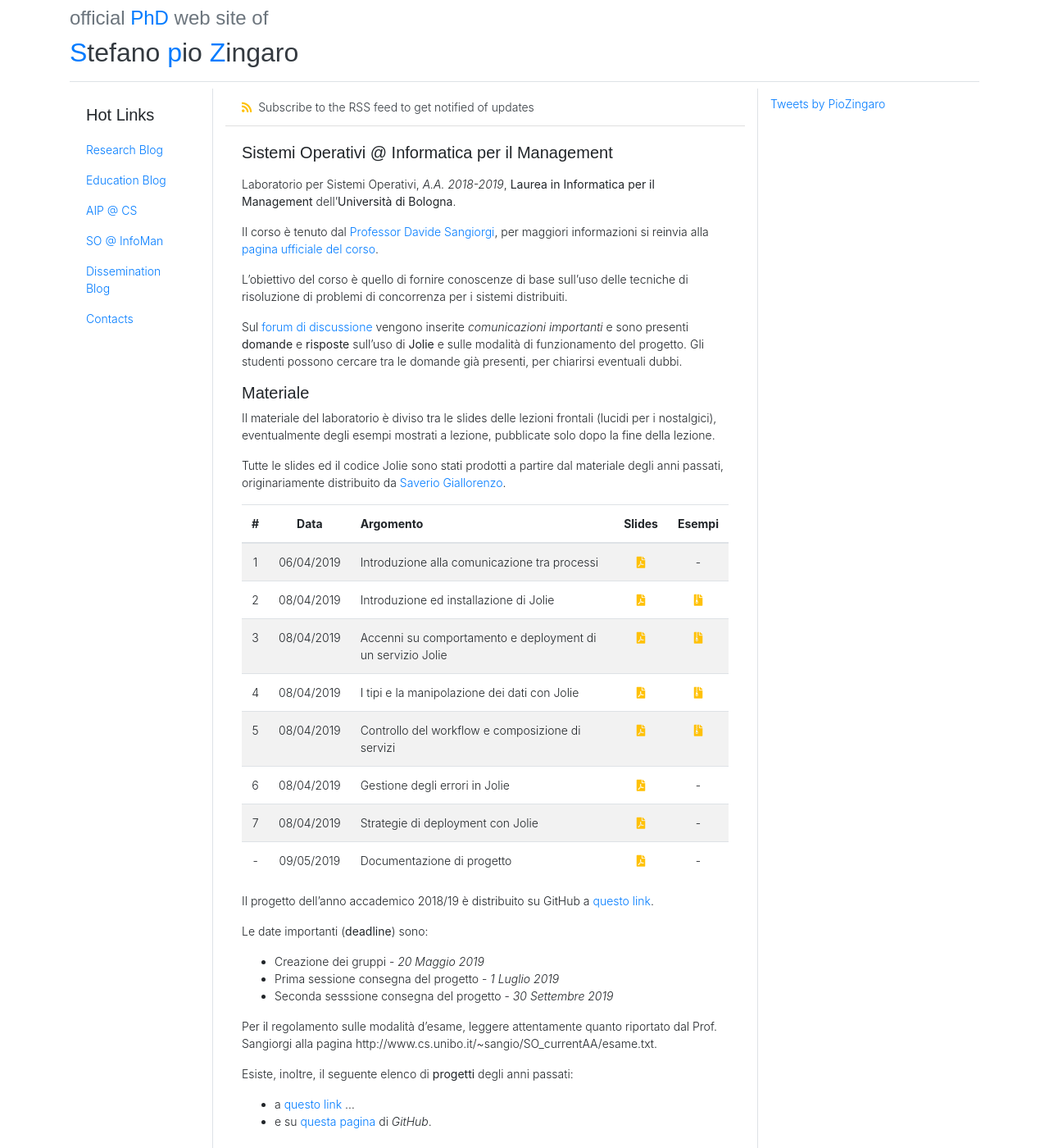
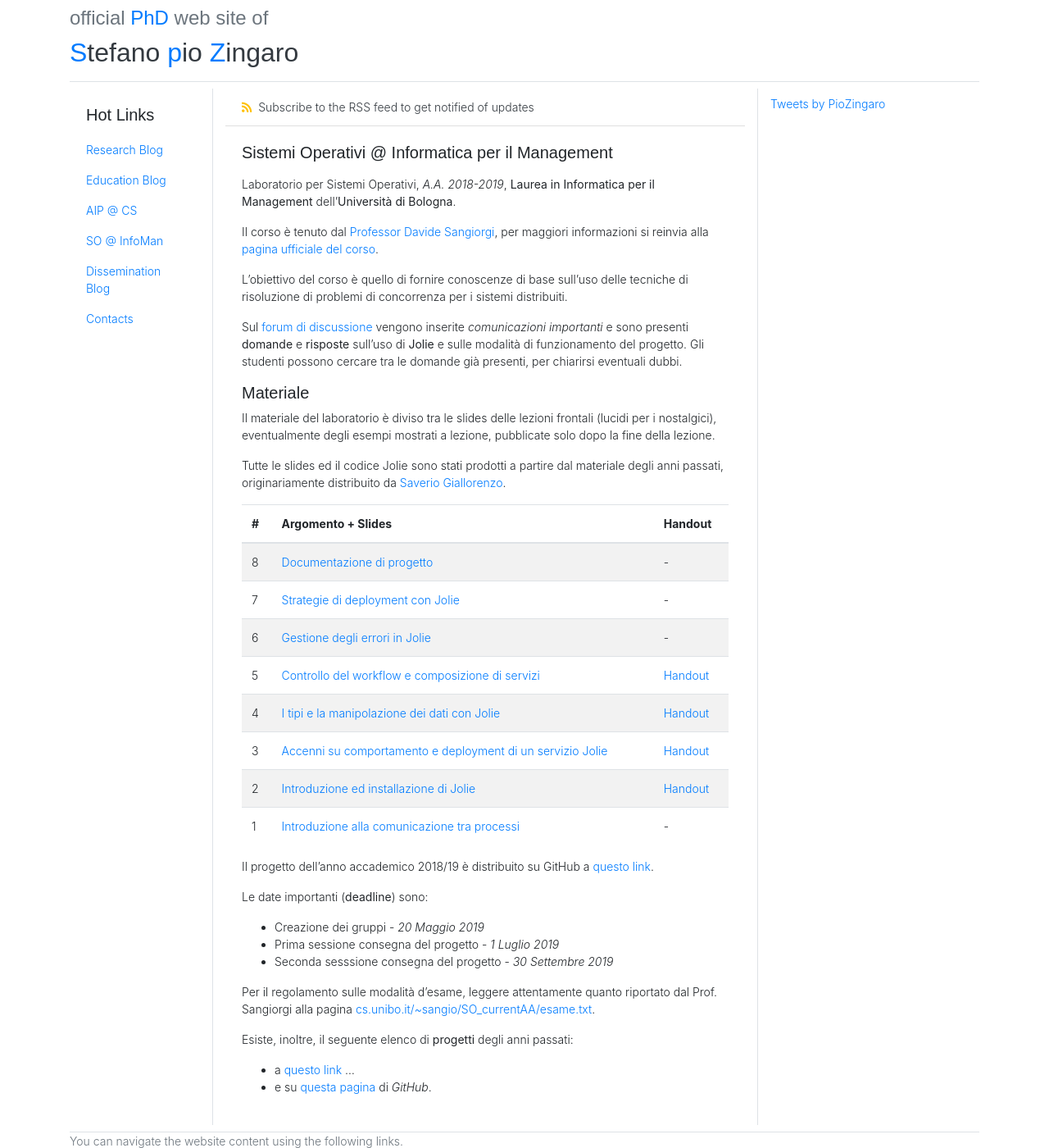
Before and after one commit to saltgz/saltgz.github.io, a Jekyll site: the page built from _posts/2019-05-09-so-lab-cs.md, in a window 1280 px wide and 1400 px high. Shown: the whole window at 82% size. Built offline with Jekyll 4.4.1, drawn with Linux system fonts in a browser that asks for light colours; nearby versions of some CDN libraries; comment, search, counter and statistics services are not loaded.

```diff
--- a/_posts/2019-05-09-so-lab-cs.md
+++ b/_posts/2019-05-09-so-lab-cs.md
@@ -3,8 +3,8 @@ title: Sistemi Operativi @ Informatica per il Management
 categories: education
 ---
 
-Laboratorio per Sistemi Operativi, _A.A. 2018-2019_, **Laurea in
-Informatica per il Management** dell'**Università di Bologna**.
+Laboratorio per Sistemi Operativi, _A.A. 2018-2019_,
+**Laurea in Informatica per il Management** dell'**Università di Bologna**.
 
 Il corso è tenuto dal [Professor Davide Sangiorgi](http://cs.unibo.it/~sangio),
 per maggiori informazioni si reinvia alla [pagina ufficiale del
@@ -13,12 +13,11 @@ corso](https://www.unibo.it/it/didattica/insegnamenti/insegnamento/2018/320661).
 L'obiettivo del corso è quello di fornire conoscenze di base sull'uso delle
 tecniche di risoluzione di problemi di concorrenza per i sistemi distribuiti.
 
-Sul [forum di
-discussione](https://groups.google.com/forum/#!forum/infoman-so) vengono
-inserite _comunicazioni importanti_ e sono presenti **domande** e
+Sul [forum di discussione](https://groups.google.com/forum/#!forum/infoman-so)
+vengono inserite _comunicazioni importanti_ e sono presenti **domande** e
 **risposte** sull'uso di **Jolie** e sulle modalità di funzionamento del
-progetto. Gli studenti possono cercare tra le
-domande già presenti, per chiarirsi eventuali dubbi.
+progetto. Gli studenti possono cercare tra le domande già presenti,
+per chiarirsi eventuali dubbi.
 
 ##### Materiale
 
@@ -29,26 +28,26 @@ pubblicate solo dopo la fine della lezione.
 Tutte le slides ed il codice Jolie sono stati prodotti a partire dal materiale
 degli anni passati, originariamente distribuito da [Saverio Giallorenzo](https://saveriogiallorenzo.com/).
 
-|  #  |    Data    | Argomento                                                  |                                                                Slides                                                                 |          Esempi           |
-| :-: | :--------: | ---------------------------------------------------------- | :-----------------------------------------------------------------------------------------------------------------------------------: | :-----------------------: |
-|  1  | 06/04/2019 | Introduzione alla comunicazione tra processi               |          [<i class="fas fa-file-pdf" title="PDF"></i>]({{ "/assets/teaching/slides/jolie/000_Interprocess_Communication.pdf"          | prepend: site.baseurl }}) | - |
-|  2  | 08/04/2019 | Introduzione ed installazione di Jolie                     |                 [<i class="fas fa-file-pdf" title="PDF"></i>]({{ "/assets/teaching/slides/jolie/001_Introduction.pdf"                 | prepend: site.baseurl }}) | [<i class="fas fa-file-archive" title="ZIP"></i>]({{ "/assets/teaching/esercizi/jolie/001_examples.zip" | prepend: site.baseurl }}) |
-|  3  | 08/04/2019 | Accenni su comportamento e deployment di un servizio Jolie |     [<i class="fas fa-file-pdf" title="PDF"></i>]({{ "/assets/teaching/slides/jolie/002_BasicsFirstServiceAndBasicDeployment.pdf"     | prepend: site.baseurl }}) | [<i class="fas fa-file-archive" title="ZIP"></i>]({{ "/assets/teaching/esercizi/jolie/002_examples.zip" | prepend: site.baseurl }}) |
-|  4  | 08/04/2019 | I tipi e la manipolazione dei dati con Jolie               |   [<i class="fas fa-file-pdf" title="PDF"></i>]({{ "/assets/teaching/slides/jolie/003_Basic Behaviour-TypesAndDataManipulation.pdf"   | prepend: site.baseurl }}) | [<i class="fas fa-file-archive" title="ZIP"></i>]({{ "/assets/teaching/esercizi/jolie/003_examples.zip" | prepend: site.baseurl }}) |
-|  5  | 08/04/2019 | Controllo del workflow e composizione di servizi           |    [<i class="fas fa-file-pdf" title="PDF"></i>]({{ "/assets/teaching/slides/jolie/004_Basic Behaviour-CompositionAndWorkflow.pdf"    | prepend: site.baseurl }}) | [<i class="fas fa-file-archive" title="ZIP"></i>]({{ "/assets/teaching/esercizi/jolie/004_examples.zip" | prepend: site.baseurl }}) |
-|  6  | 08/04/2019 | Gestione degli errori in Jolie                             |  [<i class="fas fa-file-pdf" title="PDF"></i>]({{ "/assets/teaching/slides/jolie/005_Advanced Behaviour-FaultsAndDynamicBinding.pdf"  | prepend: site.baseurl }}) | - |
-|  7  | 08/04/2019 | Strategie di deployment con Jolie                          | [<i class="fas fa-file-pdf" title="PDF"></i>]({{ "/assets/teaching/slides/jolie/006_Advanced Deployment-ArchitecturalComposition.pdf" | prepend: site.baseurl }}) | - |
-|  -  | 09/05/2019 | Documentazione di progetto                                 |             [<i class="fas fa-file-pdf" title="PDF"></i>](https://github.com/szingaro/jolella/blob/master/docs/main.pdf)              |             -             |
+| #   | Argomento + Slides                                                                                                                           | Handout                   |
+| --- | -------------------------------------------------------------------------------------------------------------------------------------------- | ------------------------- |
+| 8   | [Documentazione di progetto](https://github.com/szingaro/jolella/blob/master/docs/main.pdf)                                                  | -                         |
+| 7   | [Strategie di deployment con Jolie ]({{ "/assets/teaching/slides/jolie/006_Advanced Deployment-ArchitecturalComposition.pdf"                 | prepend: site.baseurl }}) | - |
+| 6   | [Gestione degli errori in Jolie]({{ "/assets/teaching/slides/jolie/005_Advanced Behaviour-FaultsAndDynamicBinding.pdf"                       | prepend: site.baseurl }}) | - |
+| 5   | [Controllo del workflow e composizione di servizi]({{ "/assets/teaching/slides/jolie/004_Basic Behaviour-CompositionAndWorkflow.pdf"         | prepend: site.baseurl }}) | [Handout]({{ "/assets/teaching/esercizi/jolie/004_examples.zip" | prepend: site.baseurl }}) |
+| 4   | [I tipi e la manipolazione dei dati con Jolie]({{ "/assets/teaching/slides/jolie/003_Basic Behaviour-TypesAndDataManipulation.pdf"           | prepend: site.baseurl }}) | [Handout]({{ "/assets/teaching/esercizi/jolie/003_examples.zip" | prepend: site.baseurl }}) |
+| 3   | [Accenni su comportamento e deployment di un servizio Jolie]({{ "/assets/teaching/slides/jolie/002_BasicsFirstServiceAndBasicDeployment.pdf" | prepend: site.baseurl }}) | [Handout]({{ "/assets/teaching/esercizi/jolie/002_examples.zip" | prepend: site.baseurl }}) |
+| 2   | [Introduzione ed installazione di Jolie]({{ "/assets/teaching/slides/jolie/001_Introduction.pdf"                                             | prepend: site.baseurl }}) | [Handout]({{ "/assets/teaching/esercizi/jolie/001_examples.zip" | prepend: site.baseurl }}) |
+| 1   | [Introduzione alla comunicazione tra processi]({{ "/assets/teaching/slides/jolie/000_Interprocess_Communication.pdf"                         | prepend: site.baseurl }}) | - |
 
-Il progetto dell'anno accademico 2018/19 è distribuito su GitHub a [questo
-link](https://github.com/szingaro/jolella).
+Il progetto dell'anno accademico 2018/19 è distribuito su GitHub a [questo link](https://github.com/szingaro/jolella).
 
 Le date importanti (**deadline**) sono:
-- Creazione dei gruppi - *20 Maggio 2019*
-- Prima sessione consegna del progetto - *1 Luglio 2019*
-- Seconda sesssione consegna del progetto - *30 Settembre 2019*
 
-Per il regolamento sulle modalità d'esame, leggere attentamente quanto riportato dal Prof. Sangiorgi alla pagina http://www.cs.unibo.it/~sangio/SO_currentAA/esame.txt.
+- Creazione dei gruppi - _20 Maggio 2019_
+- Prima sessione consegna del progetto - _1 Luglio 2019_
+- Seconda sesssione consegna del progetto - _30 Settembre 2019_
+
+Per il regolamento sulle modalità d'esame, leggere attentamente quanto riportato dal Prof. Sangiorgi alla pagina [cs.unibo.it/~sangio/SO_currentAA/esame.txt](http://www.cs.unibo.it/~sangio/SO_currentAA/esame.txt).
 
 Esiste, inoltre, il seguente elenco di **progetti** degli anni passati:
 
```
Also changed, not shown: _posts/2019-09-17-lab-iap-info.md (+22 -11 lines).
